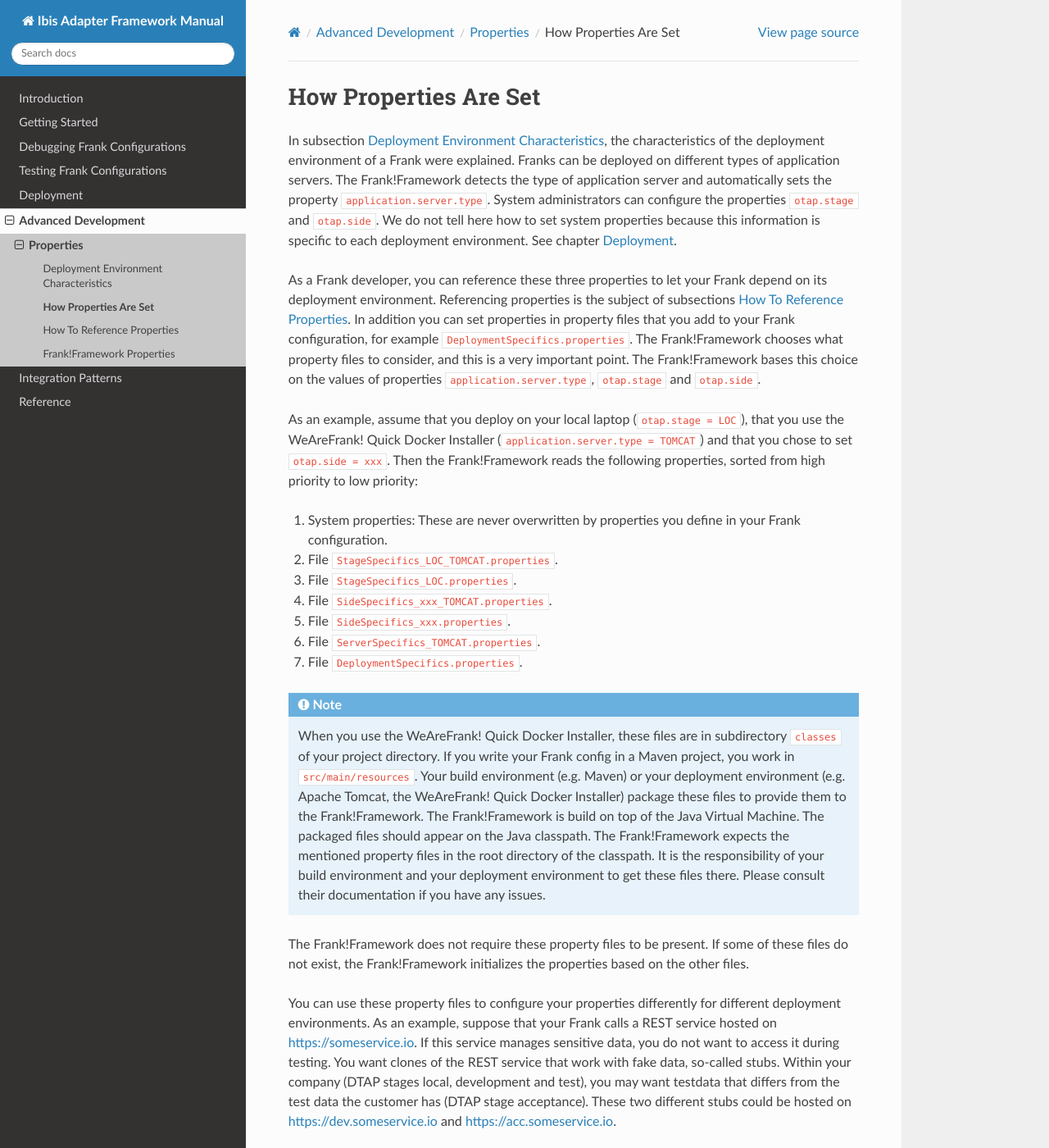
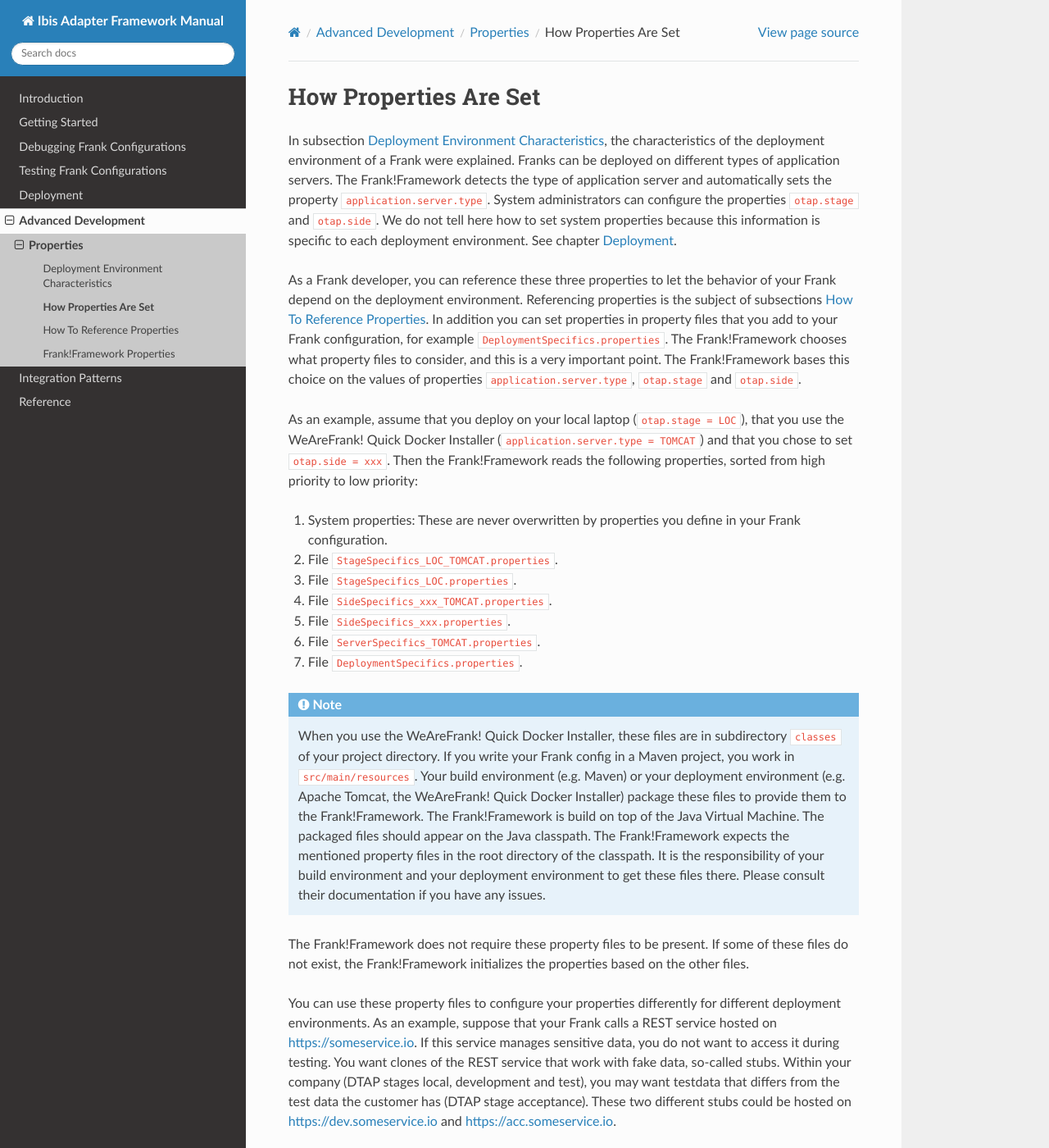
Before and after one commit to frankframework/frank-manual, a Sphinx documentation site: the page built from docs/source/advancedDevelopment/properties/initialization.rst, in a window 1280 px wide and 1400 px high. Shown: the whole window at 82% size. Built offline with Sphinx 7.4.7 and the Read the Docs theme 2.0.0, drawn with Linux system fonts in a browser that asks for light colours; some of the changed text lies outside the part shown.

Commit message:
Fix small issues

```diff
--- a/docs/source/advancedDevelopment/properties/initialization.rst
+++ b/docs/source/advancedDevelopment/properties/initialization.rst
@@ -5,7 +5,7 @@ How Properties Are Set
 
 In subsection :ref:`propertiesDeploymentEnvironment`, the characteristics of the deployment environment of a Frank were explained. Franks can be deployed on different types of application servers. The Frank!Framework detects the type of application server and automatically sets the property ``application.server.type``. System administrators can configure the properties ``otap.stage`` and ``otap.side``. We do not tell here how to set system properties because this information is specific to each deployment environment. See chapter :ref:`deploying`.
 
-As a Frank developer, you can reference these three properties to let your Frank depend on its deployment environment. Referencing properties is the subject of subsections :ref:`propertiesReference`. In addition you can set properties in property files that you add to your Frank configuration, for example ``DeploymentSpecifics.properties``. The Frank!Framework chooses what property files to consider, and this is a very important point. The Frank!Framework bases this choice on the values of properties ``application.server.type``, ``otap.stage`` and ``otap.side``.
+As a Frank developer, you can reference these three properties to let the behavior of your Frank depend on the deployment environment. Referencing properties is the subject of subsections :ref:`propertiesReference`. In addition you can set properties in property files that you add to your Frank configuration, for example ``DeploymentSpecifics.properties``. The Frank!Framework chooses what property files to consider, and this is a very important point. The Frank!Framework bases this choice on the values of properties ``application.server.type``, ``otap.stage`` and ``otap.side``.
 
 As an example, assume that you deploy on your local laptop (``otap.stage = LOC``), that you use the WeAreFrank! Quick Docker Installer (``application.server.type = TOMCAT``) and that you chose to set ``otap.side = xxx``. Then the Frank!Framework reads the following properties, sorted from high priority to low priority:
 
```
Also changed, not shown: other parts of docs/source/advancedDevelopment/properties/initialization.rst (+1 -1 lines).
